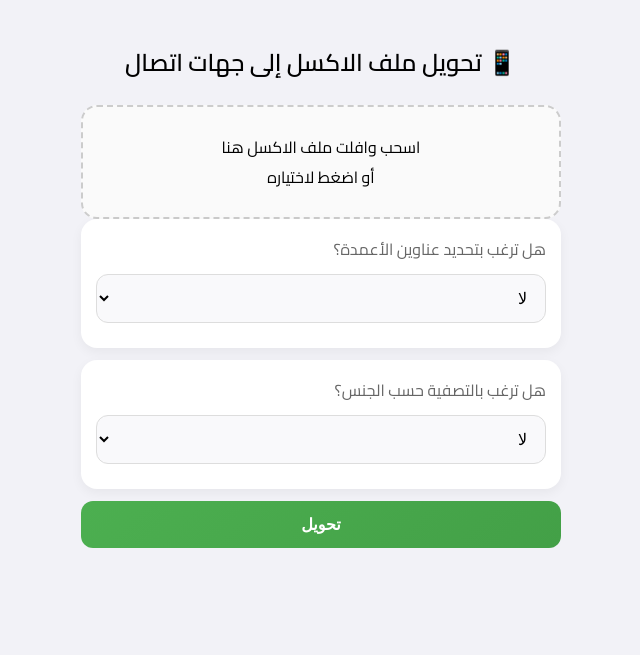
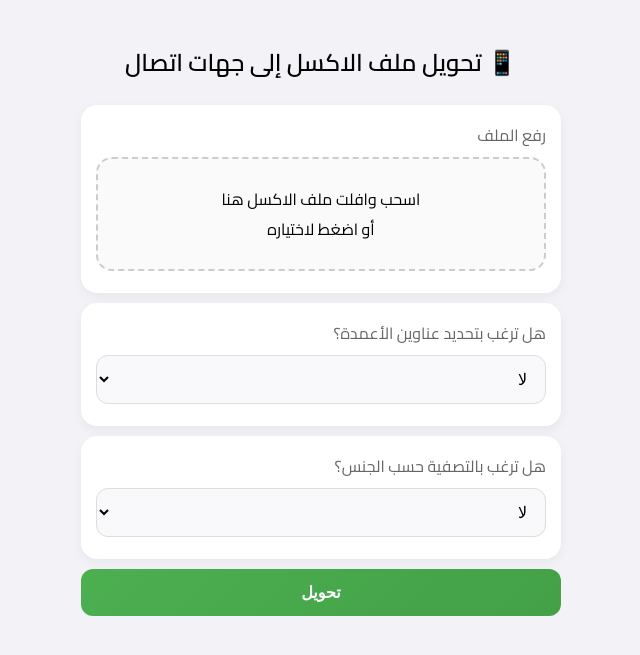
Before and after one commit to maf1250/xl, a Python web app: template templates/index.html in a window 1280 px wide. Shown: the top 655 px of the page, without its empty margins (319-959 px from the left). Run offline with Jinja, Linux system fonts and the light colour scheme; the template is opened without the code that fills it, so the values that code supplies are empty.

Commit message:
Update index.html n

```diff
--- a/templates/index.html
+++ b/templates/index.html
@@ -30,7 +30,7 @@ h2 {
     background: #fff;
     padding: 15px;
     border-radius: 16px;
-    margin-bottom: 12px;
+    margin-bottom: 10px;
     box-shadow: 0 4px 12px rgba(0,0,0,0.05);
 }
 
@@ -54,7 +54,7 @@ input, select, button {
 
 /* Spacing */
 .section > *:not(:last-child) {
-    margin-bottom: 10px;
+    margin-bottom: 7px;
 }
 
 /* Button */
@@ -65,7 +65,7 @@ button {
     font-weight: bold;
     cursor: pointer;
 }
-
+button:hover { background: linear-gradient(135deg, #45a049, #388e3c); }
 /* Drop zone */
 .drop-zone {
     border: 2px dashed #ccc;
@@ -129,9 +129,11 @@ button {
 <div class="container">
     <h2>📱 تحويل ملف الاكسل إلى جهات اتصال</h2>
   <form id="upload-form" action="/upload" method="post" enctype="multipart/form-data">
-   <div class="drop-zone" id="drop-zone">
+         <div class="section">
+        <label>رفع الملف</label>
+			 <div class="drop-zone" id="drop-zone">
     <span id="drop-zone-text">اسحب وافلت ملف الاكسل هنا<br>أو اضغط لاختياره</span>
-
+</div>
 <input type="file" name="file" id="file-input" style="display:none;" required>
 </div>
         <!-- Manual Mapping -->
```
